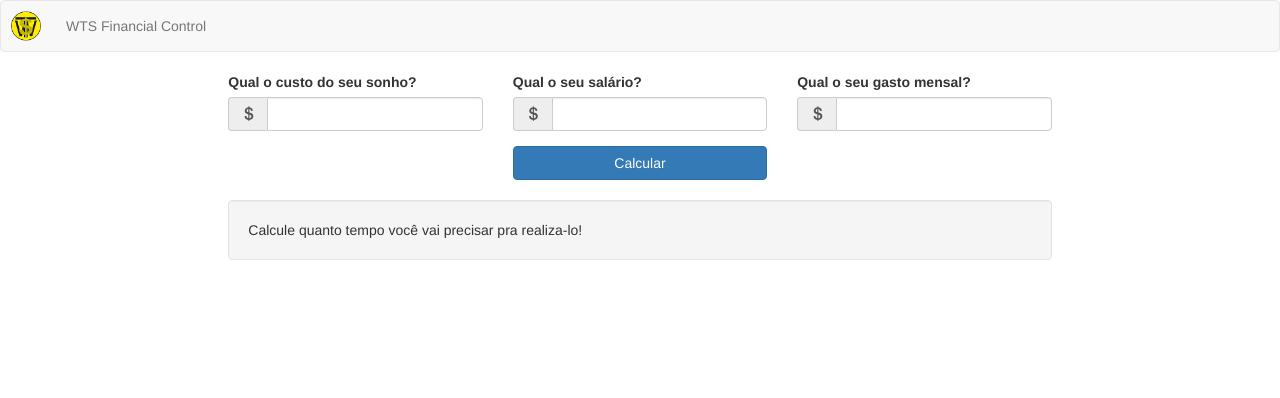
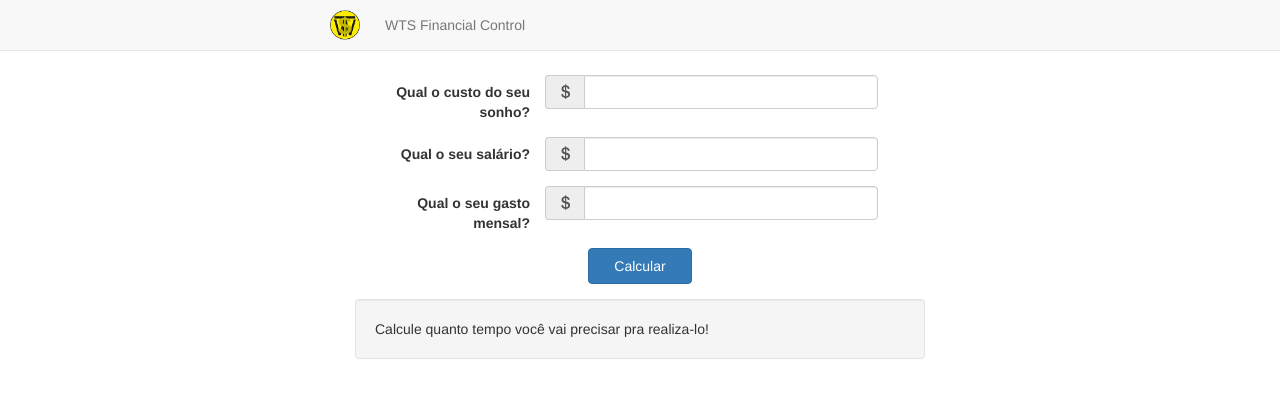
Before and after one commit to gabriel-brito/projeto-integrado, a PHP site: page / in a window 1280 px wide. Shown: the top 398 px of the page. Run offline with PHP 8.4, Linux system fonts and the light colour scheme.

Commit message:
Implementação do form-horizontal para melhorar a disposição em telas maiores

```diff
--- a/css/main.css
+++ b/css/main.css
@@ -2,8 +2,11 @@
   padding: 10px;
 }
 #main-container {
-  padding-left: 0;
-  padding-right: 0;
+  padding-top: 75px;
+}
+#calcular {
+  padding: 7px 25px;
+  margin-bottom: 15px;
 }
 #resultado-row {
   margin-top: 20px;
--- a/index.html
+++ b/index.html
@@ -9,9 +9,9 @@
     <link href="css/main.css" rel="stylesheet">
   </head>
   <body>
-    <div class="container container-fluid col-xs-12" id="main-container">
-      <nav class="navbar navbar-default">
-        <div class="container-fluid">
+    <div class="container container-fluid">
+      <nav class="navbar navbar-default navbar-fixed-top">
+        <div class="container-fluid col-lg-6 col-lg-offset-3 col-md-8 col-md-offset-2 col-sm-10 col-sm-offset-1 col-xs-12">
           <div class="navbar-header">
             <a class="navbar-brand" href="#">
               <img src="img/wts_logo.png" width="30px" height="30px">
@@ -22,45 +22,33 @@
           </div>
         </div>
       </nav>
-      <div class="container-fluid col-md-8 col-md-offset-2 col-xs-12">
-        <div class="row">
-          <div class="col-sm-4">
+      <div class="container col-lg-6 col-lg-offset-3 col-md-8 col-md-offset-2 col-sm-10 col-sm-offset-1 col-xs-12" id="main-container">
+        <div class="form-horizontal">
           <div class="form-group">
-              <label class="control-label">Qual o custo do seu sonho?</label>
-              <div class="input-group">
+            <label class="control-label col-sm-4">Qual o custo do seu sonho?</label>
+            <div class="input-group col-sm-7">
               <span class="input-group-addon"><i class="glyphicon glyphicon-usd"></i></span>
               <input type="number" min="0" placeholder="" class="form-control" id="sonho">
             </div>
           </div>
-          </div>
-          <div class="col-sm-4">
           <div class="form-group">
-              <label class="control-label">Qual o seu salário?</label>
-              <div class="input-group">
+            <label class="control-label col-sm-4">Qual o seu salário?</label>
+            <div class="input-group col-sm-7">
               <span class="input-group-addon"><i class="glyphicon glyphicon-usd"></i></span>
               <input type="number" min="0" class="form-control" id="salario">
             </div>
           </div>
-          </div>
-          <div class="col-sm-4">
           <div class="form-group">
-              <div class="form-group">
-                <label class="control-label">Qual o seu gasto mensal?</label>
-                <div class="input-group">
+            <label class="control-label col-sm-4">Qual o seu gasto mensal?</label>
+            <div class="input-group col-sm-7">
               <span class="input-group-addon"><i class="glyphicon glyphicon-usd"></i></span>
               <input type="number" min="0" class="form-control" id="gasto">
             </div>
           </div>
+          <div class="text-center">
+            <button class="btn btn-primary" id="calcular">Calcular</button>
           </div>
-          </div>
-        </div>
-        <div class="row">
-          <div class="col-sm-4 col-sm-offset-4 col-xs-8 col-xs-offset-2">
-            <button class="btn btn-primary col-xs-12" id="calcular">Calcular</button>
-          </div>
-        </div>
-        <div class="row" id="resultado-row">
-          <div class="col-xs-12">
+          <div class="form-group">
             <div class="well" id="resultado">
               Calcule quanto tempo você vai precisar pra realiza-lo!
             </div>
```
Also changed, not shown: .eslintrc.json. Lines whose indentation alone changed are shown as unchanged.
